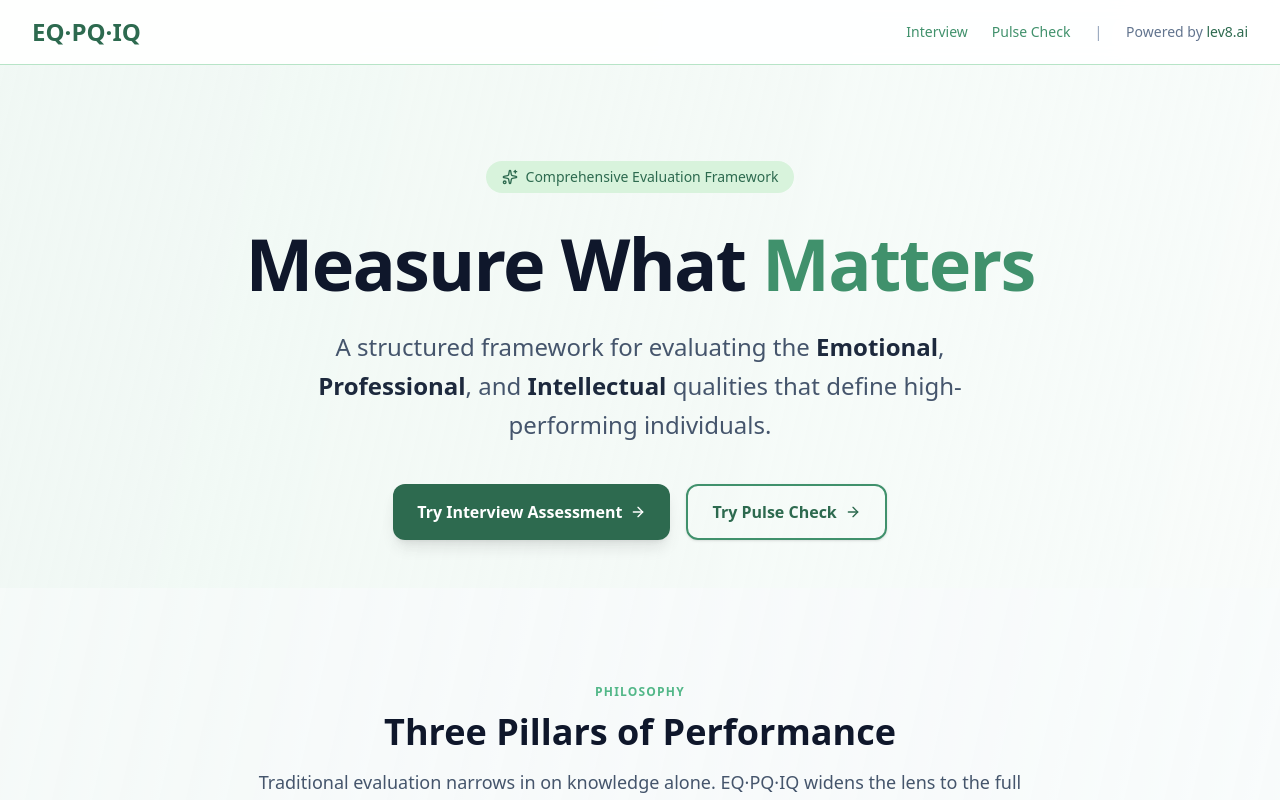
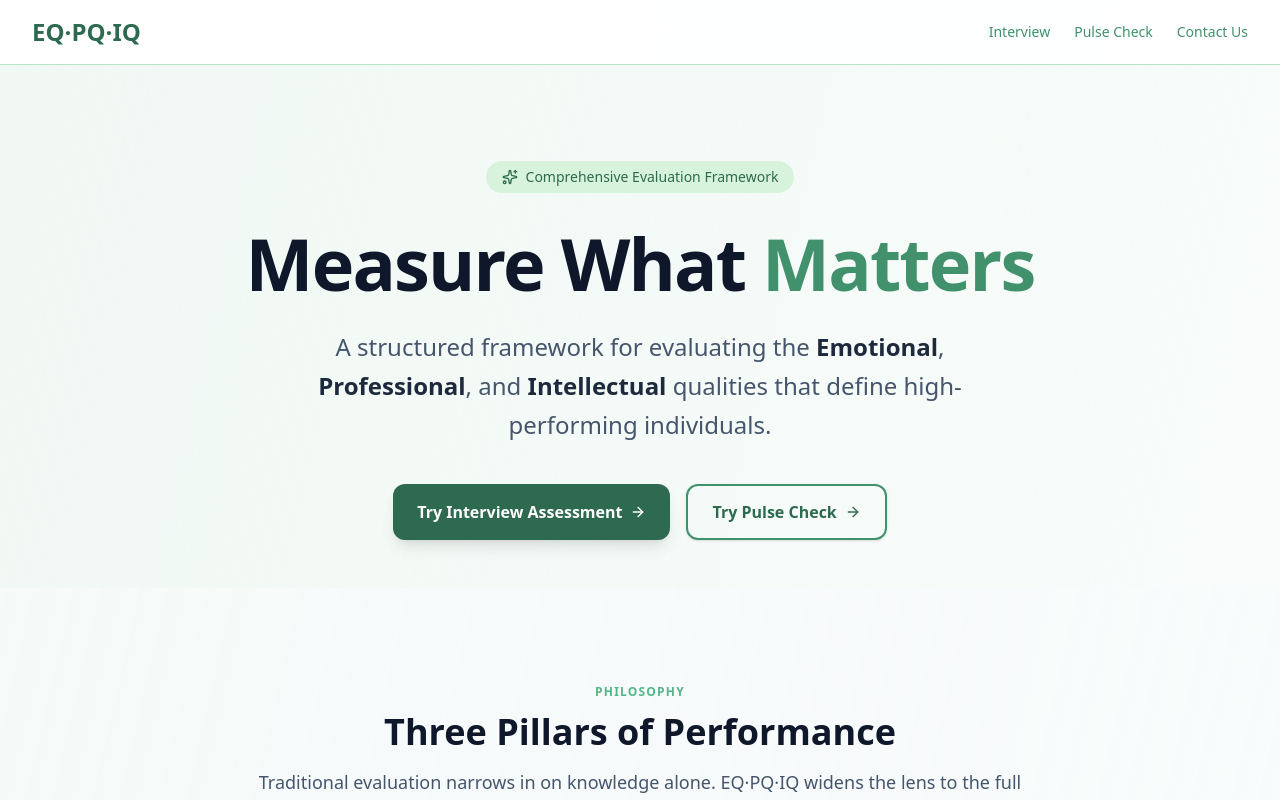
Before and after one commit to alfadiallo/lev8, a Next.js app: page /eqpqiq-landing in a window 1280 px wide. Built offline with nearby package versions, Linux system fonts and the light colour scheme; no server answers.

Commit message:
feat: replace "Powered by lev8.ai" with "Contact Us" mailto link
Points to hello@eqpqiq.com in the landing page header nav.

Co-authored-by: Cursor <cursoragent@cursor.com>

```diff
--- a/app/eqpqiq-landing/EqpqiqLandingLayoutClient.tsx
+++ b/app/eqpqiq-landing/EqpqiqLandingLayoutClient.tsx
@@ -55,19 +55,13 @@ export default function EqpqiqLandingLayoutClient({ children }: EqpqiqLandingLay
               >
                 Pulse Check
               </Link>
-              <span className="hidden sm:inline text-sm text-slate-400">|</span>
-              <span className="hidden sm:inline text-sm text-slate-500">
-                Powered by{' '}
-                <a
-                  href="https://lev8.ai"
-                  className="font-medium"
-                  style={{ color: COLORS.darker }}
-                  target="_blank"
-                  rel="noopener noreferrer"
-                >
-                  lev8.ai
-                </a>
-              </span>
+              <a
+                href="mailto:hello@eqpqiq.com"
+                className="text-sm font-medium transition-colors hover:underline underline-offset-4"
+                style={{ color: COLORS.dark }}
+              >
+                Contact Us
+              </a>
             </nav>
           </div>
         </div>
```
